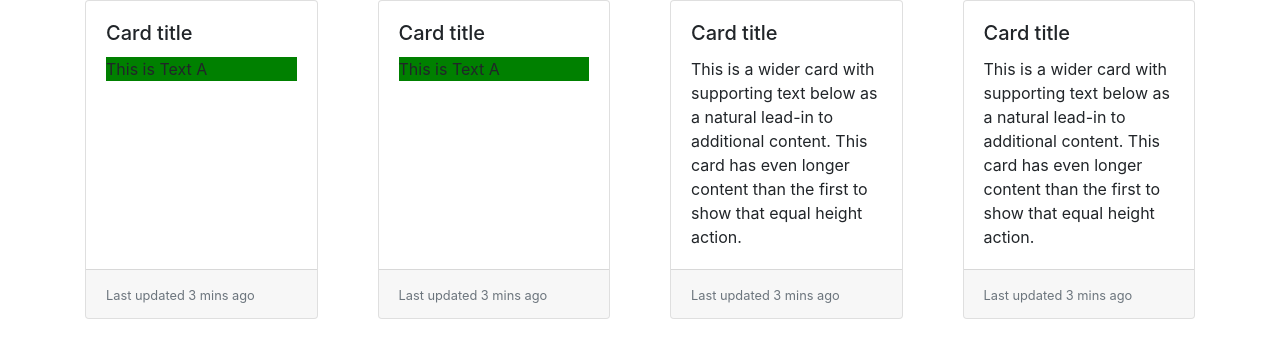
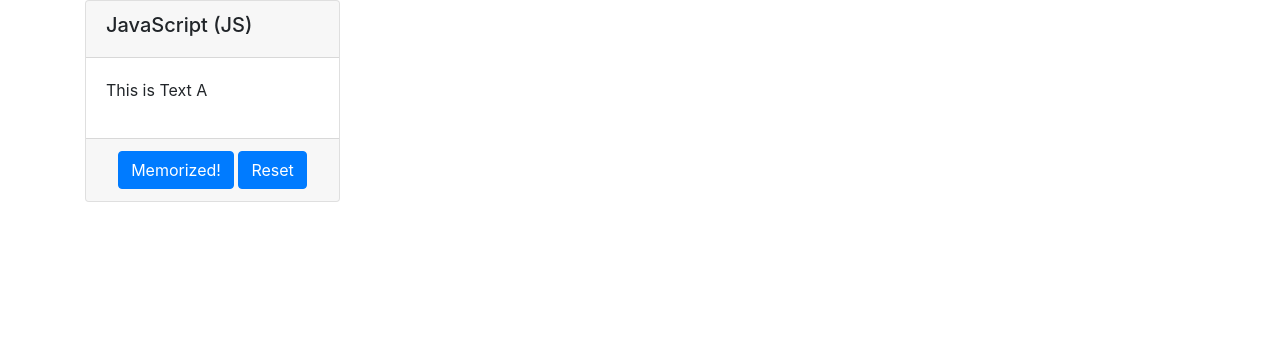
Before and after one commit to YTyler/FlashCards, a plain HTML site: page index.html in a window 1280 px wide. Drawn offline with Linux system fonts and the light colour scheme.

Commit message:
add reset and memorized buttons

```diff
--- a/css/styles.css
+++ b/css/styles.css
@@ -1,13 +1,28 @@
 .card {
+  /* min-height: 400px; */
+  width: 100%;
   height: 100%;
+}
+
+.card-deck {
+  width: 100%;
 }
 
 .textA {
   display: block;
-  background-color: green;
+  /* background-color: green; */
 }
 
 .textB {
   display: none;
-  background-color: green;
+  /* background-color: green; */
 }
+
+.flipped {
+  background-color: blue;
+  color: red;
+}
+
+.card-footer {
+  text-align: center;
+}
--- a/index.html
+++ b/index.html
@@ -14,58 +14,27 @@
       <div class="card-deck">
 
         <div class="col-xs-12 col-sm-6 col-md-4 col-lg-3">
-          <div class="card test">
+          <div class="card">
+            <div class="card-header">
+              <h5>JavaScript (JS)</h5>
+            </div>
             <div class="card-body">
-              <h5 class="card-title">Card title</h5>
-
               <p class="card-text textA">This is Text A</p>
               <p class="card-text textB">This is Text B</p>
-
             </div>
             <div class="card-footer">
-              <small class="text-muted">Last updated 3 mins ago</small>
+              <button class="btn btn-primary memorized">Memorized!</button>
+              <button class="btn btn-primary">Reset</button>
+
             </div>
           </div>
         </div>
 
-        <div class="col-xs-12 col-sm-6 col-md-4 col-lg-3">
-          <div class="card">
-            <div class="card-body">
-              <h5 class="card-title">Card title</h5>
 
-              <p class="card-text textA">This is Text A</p>
-              <p class="card-text textB">This is Text B</p>
 
-            </div>
-            <div class="card-footer">
-              <small class="text-muted">Last updated 3 mins ago</small>
-            </div>
-          </div>
-        </div>
 
-        <div class="col-xs-12 col-sm-6 col-md-4 col-lg-3">
-          <div class="card">
-            <div class="card-body">
-              <h5 class="card-title">Card title</h5>
-              <p class="card-text">This is a wider card with supporting text below as a natural lead-in to additional content. This card has even longer content than the first to show that equal height action.</p>
-            </div>
-            <div class="card-footer">
-              <small class="text-muted">Last updated 3 mins ago</small>
-            </div>
-          </div>
-        </div>
 
-        <div class="col-xs-12 col-sm-6 col-md-4 col-lg-3">
-          <div class="card">
-            <div class="card-body">
-              <h5 class="card-title">Card title</h5>
-              <p class="card-text">This is a wider card with supporting text below as a natural lead-in to additional content. This card has even longer content than the first to show that equal height action.</p>
-            </div>
-            <div class="card-footer">
-              <small class="text-muted">Last updated 3 mins ago</small>
-            </div>
-          </div>
-        </div>
+
 
 
       </div>
--- a/js/scripts.js
+++ b/js/scripts.js
@@ -15,8 +15,10 @@ $(document).ready(function() {
   $('.card').click(function(){
     $(this).children().children('.textA').slideToggle();
     $(this).children().children('.textB').slideToggle();
+    $(this).children().toggleClass("flipped");
+  });
 
-    // $('.textA').slideToggle();
-    // $('.textB').slideToggle();
+  $('.memorized').click(function(){
+    $(this).parent().parent().fadeToggle();
   });
 });
```
